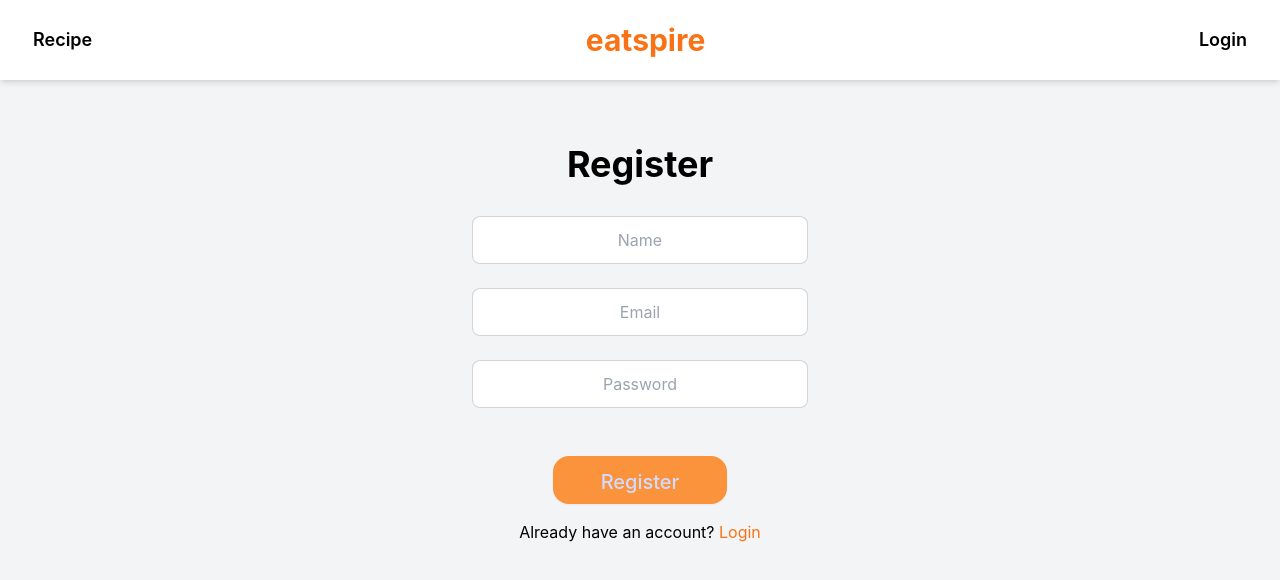
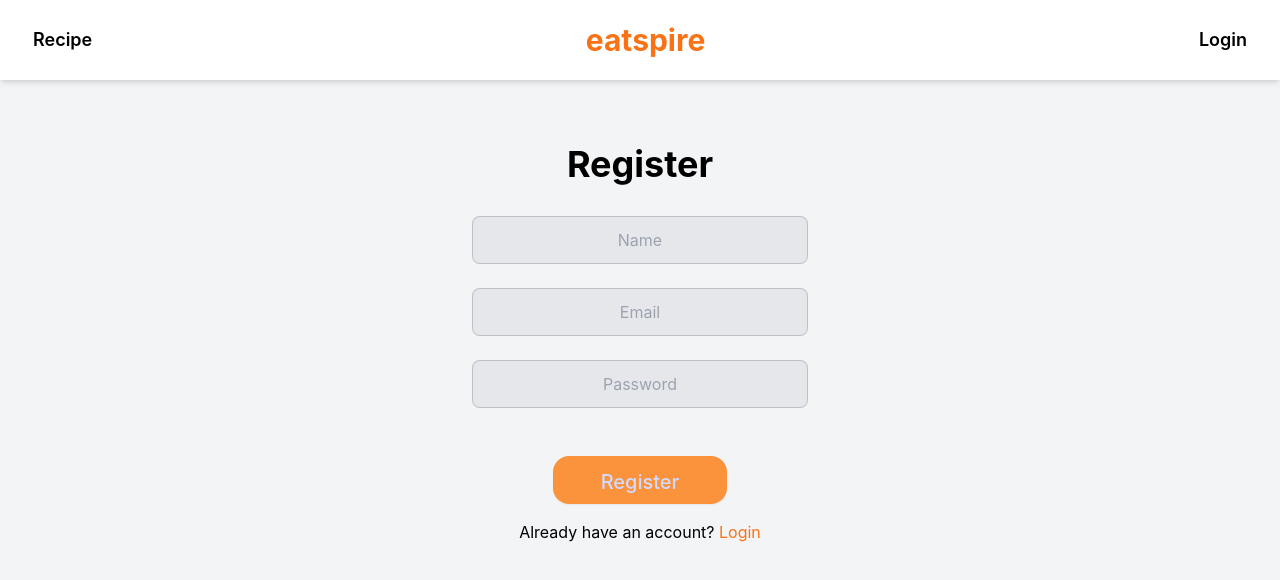
Before and after one commit to Dheekshitha2/eatspire, a React (Create React App) app in the folder frontend/: page /register in a window 1280 px wide. Shown: the top 580 px of the page. Built offline with nearby package versions, Linux system fonts and the light colour scheme; the HTML template or start-up script is replaced by a standard one.

Commit message:
changed all input box bg from black to gray

```diff
--- a/frontend/src/components/AddIngredientForm.js
+++ b/frontend/src/components/AddIngredientForm.js
@@ -39,12 +39,14 @@ const AddIngredientForm = ({ onClose, onAdd }) => {
       <div className="bg-white p-12 rounded-2xl shadow-lg">
         <h3 className="text-3xl text-center font-bold mb-8 text-black">Add Ingredient</h3>
         <form onSubmit={handleAddIngredient} className="w-full max-w-md text-center">
+
+
           <input
             type="text"
             value={name}
             onChange={(e) => setName(e.target.value)}
             placeholder="Ingredient"
-            className="input input-bordered w-full mb-6 text-center"
+            className="input input-bordered w-full mb-6 text-center bg-gray-200"
             required
           />
           <input
@@ -54,10 +56,11 @@ const AddIngredientForm = ({ onClose, onAdd }) => {
             onChange={(e) => setExpiryDate(e.target.value)}
             onFocus={() => setIsFocused(true)}
             onBlur={() => setIsFocused(false)}
-            className="input input-bordered w-full mb-10 text-center"
-            style={{ color: !isFocused && !expiryDate ? 'gray' : 'black' }}
+            className="input input-bordered w-full mb-10 text-center bg-gray-200"
             required
           />
+
+
           {!isFocused && !expiryDate && (
             <span className="absolute top-2/4 left-2/4 transform -translate-x-2/4 -translate-y-2/4 pointer-events-none text-gray-500">
             </span>
--- a/frontend/src/components/Login.js
+++ b/frontend/src/components/Login.js
@@ -36,7 +36,7 @@ const Login = () => {
             value={email}
             onChange={(e) => setEmail(e.target.value)}
             placeholder="Email"
-            className="input input-bordered w-3/4 mb-6 text-center"
+            className="input input-bordered w-3/4 mb-6 text-center bg-gray-200"
             required
           />
           <input
@@ -44,7 +44,7 @@ const Login = () => {
             value={password}
             onChange={(e) => setPassword(e.target.value)}
             placeholder="Password"
-            className="input input-bordered w-3/4 mb-10 text-center"
+            className="input input-bordered w-3/4 mb-10 text-center bg-gray-200"
             required
           />
           <button type="submit" className="btn btn-primary rounded-2xl bg-orange-400 hover:bg-orange-600 py-3 px-12 text-xl font-medium mt-2">
--- a/frontend/src/components/Register.js
+++ b/frontend/src/components/Register.js
@@ -36,7 +36,7 @@ const Register = () => {
             value={name}
             onChange={(e) => setName(e.target.value)}
             placeholder="Name"
-            className="input input-bordered w-3/4 mb-6 text-center"
+            className="input input-bordered w-3/4 mb-6 text-center bg-gray-200"
             required
           />
           <input
@@ -44,7 +44,7 @@ const Register = () => {
             value={email}
             onChange={(e) => setEmail(e.target.value)}
             placeholder="Email"
-            className="input input-bordered w-3/4 mb-6 text-center"
+            className="input input-bordered w-3/4 mb-6 text-center bg-gray-200"
             required
           />
           <input
@@ -52,7 +52,7 @@ const Register = () => {
             value={password}
             onChange={(e) => setPassword(e.target.value)}
             placeholder="Password"
-            className="input input-bordered w-3/4 mb-10 text-center"
+            className="input input-bordered w-3/4 mb-10 text-center bg-gray-200"
             required
           />
           <button type="submit" className="btn btn-primary rounded-2xl bg-orange-400 hover:bg-orange-600 py-3 px-12 text-xl font-medium mt-2">
```
